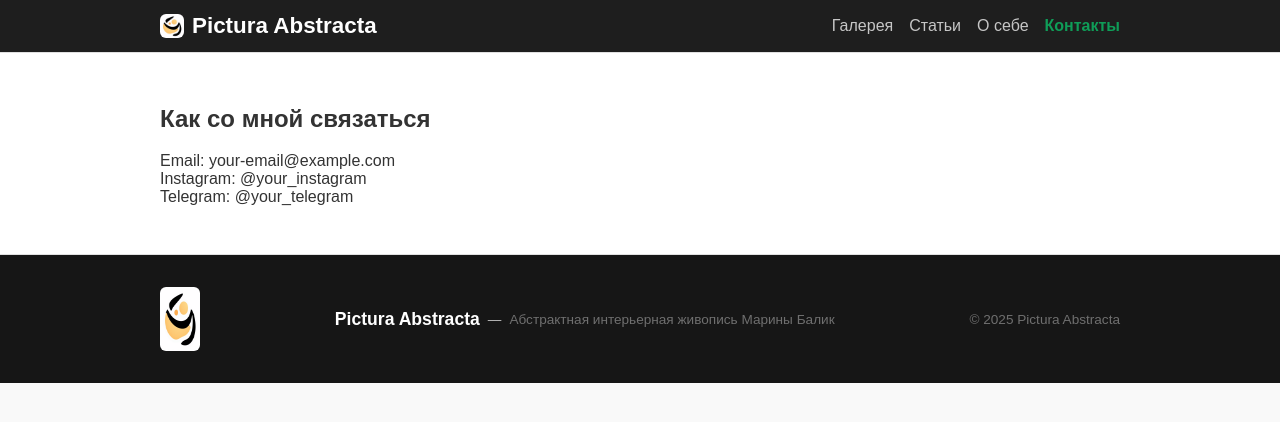
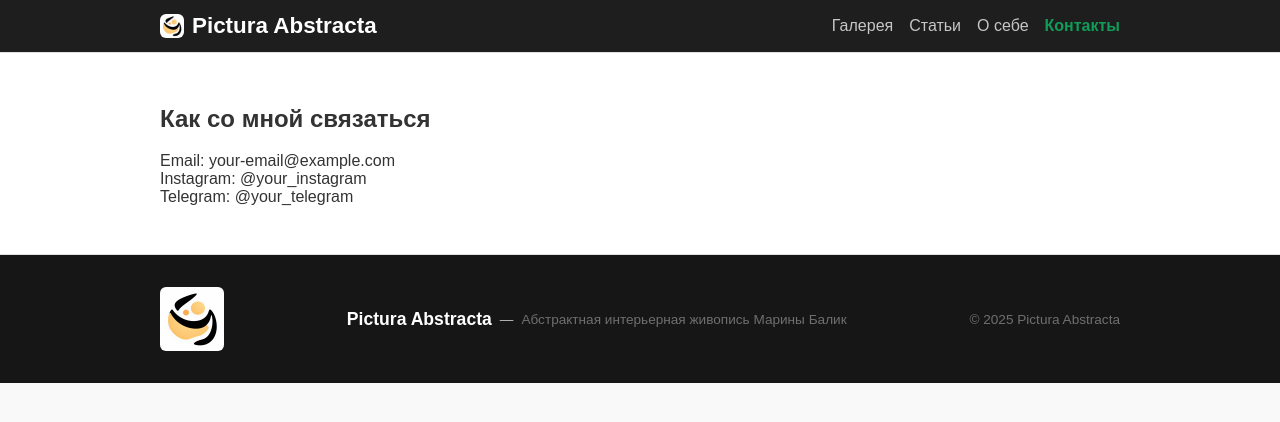
Before and after one commit to PicAbsArt/picabsart.github.io, a Jekyll site: the page built from contact.md, in a window 1280 px wide. Shown: the top 422 px of the page. Built offline with Jekyll 4.4.1, drawn with Linux system fonts in a browser that asks for light colours.

Commit message:
Update footer.html

```diff
--- a/_includes/footer.html
+++ b/_includes/footer.html
@@ -3,7 +3,7 @@
   <div class="footer-container">
     <!-- Логотип -->
     <a href="/" class="footer-logo-link">
-      <img src="{{ site.logo }}" alt="Логотип {{ site.title }}" class="footer-logo" width="40" height="auto">
+      <img src="{{ site.logo }}" alt="Логотип {{ site.title }}" class="footer-logo" width="64" height="auto">
     </a>
 
     <!-- Заголовок + тире + описание -->
```
